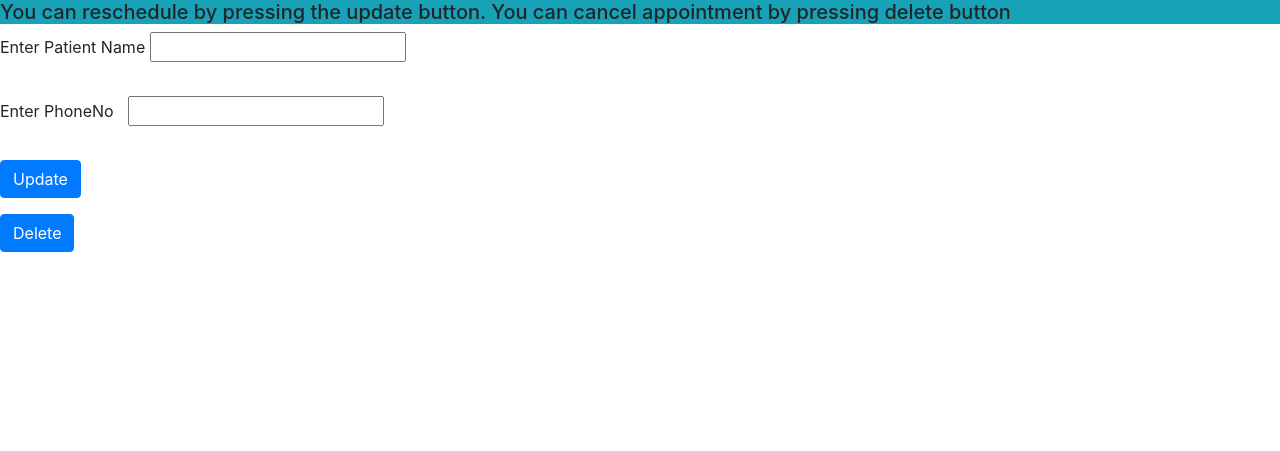
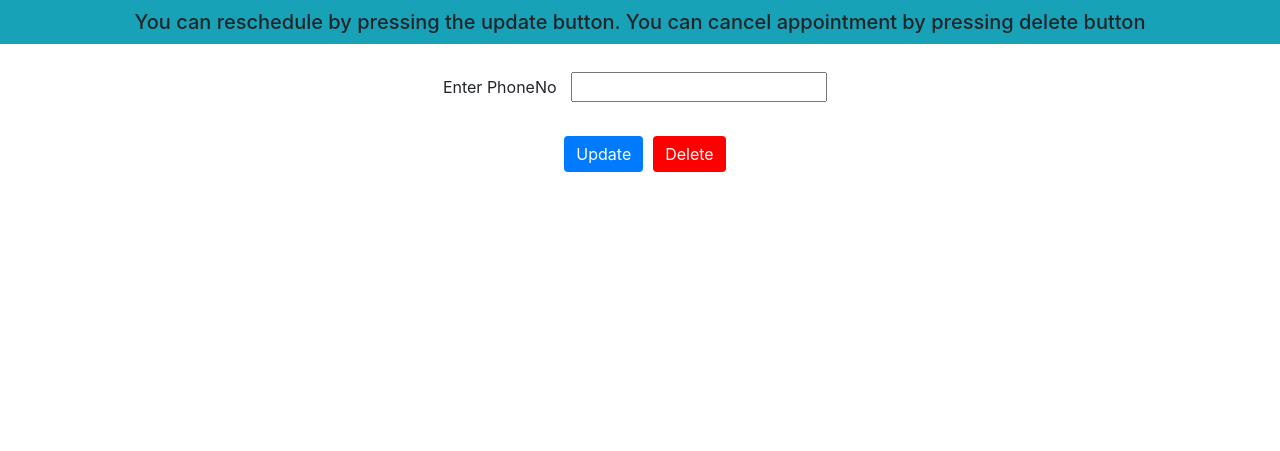
Before and after one commit to Darsuu/DBMS-Project, a Flask app: page /updatePatient in a window 1280 px wide. Shown: the part 56-507 px from the top of the page. Run offline with Flask 2, Linux system fonts and the light colour scheme; some libraries are stand-ins or nearby versions.

Commit message:
Added delete feature

```diff
--- a/website/templates/addPatient.html
+++ b/website/templates/addPatient.html
@@ -2,7 +2,7 @@
 {% block title %} Add Patient {% endblock %}
 
 {% block content %}
- <center><h3 class = "bg-primary">Add Patient</h3></center>
+ <center><h3 class = "bg-primary" style = "padding: 5px">Add Patient</h3></center>
 
  <form action = "{{url_for('views.addrec')}}" method="POST">
     <div class="form-group">
--- a/website/templates/base.html
+++ b/website/templates/base.html
@@ -54,7 +54,7 @@
 
         {% block content %}
         <div>
-            <center><h3 class="bg-info"> Hospital Management System</h3><center>
+            <center><h3 class="bg-info" style = "padding: 5px"> Hospital Management System</h3><center>
         </div>
         <img src = "/static/hospital.jpg" alt = "Hospital image" style = "display: block ; margin: auto">
         {% endblock %}
--- a/website/templates/updatePatient.html
+++ b/website/templates/updatePatient.html
@@ -3,20 +3,20 @@
 
 {% block content %}
 
-<h5 class = "bg-info"> You can reschedule by pressing the update button. You can cancel appointment by pressing delete button</h5>
-<form action = "{{url_for('views.changePat')}}" method="POST">
-    <div class = "form-group">
-        <label for = "Pname"> Enter Patient Name <input type = "text" name = "randbox" id = "Pname"> </label>
-    </div>
-    <div class = "form-group">
+<h5 class = "bg-info" style="padding:10px; text-align: center;"> You can reschedule by pressing the update button. You can cancel appointment by pressing delete button</h5>
+<form action = "{{url_for('views.changePat')}}" method="POST" style="padding:10px; align-items: center; text-align: center; height: 400px;">
+    <div class = "form-group" >
         <label for = "Pnum"> Enter PhoneNo <input type = "text" name = "changebox" id = "Pnum" style = "margin: 10px"> </label>
     </div>
-    <div class = "form-group">
-        <input type="submit" value = "Update" class="btn btn-primary"> <br/>
+    <div style="display: flex; align-items: center; justify-items: center; justify-content: center; justify-content: center; align-items: center;">
+        <div class = "form-group"  style="display: inline-flex; padding:0 0 10px 10px ;" >
+            <input style=" border: 0;" type="submit" value = "Update" class="btn btn-primary"> <br/>
+        </div>
+        <div class = "form-group" style="display: inline-flex;  padding:0 0 10px 10px" >
+            <input style="background-color: red; border: 0;"type="submit" value = "Delete" class="btn btn-primary" formaction="{{url_for('views.deletePat')}}">
+        </div>
     </div>
-    <div class = "form-group">
-        <input type="submit" value = "Delete" class="btn btn-primary">
-    </div>
-  </form>
+
+</form>
 
 {% endblock %}
--- a/website/views.py
+++ b/website/views.py
@@ -164,3 +164,30 @@ def changePat():
         finally:
             conn.close()
             return render_template("home.html")
+
+@views.route('/views.deletePat', methods = ['POST', 'GET'])
+def deletePat():
+    if request.method == 'POST':
+        try:
+            with sql.connect("hospital.db") as conn:
+                cur = conn.cursor()
+                conn.row_factory = sql.Row
+                cur.execute("begin")
+                try:
+                    num = request.form.get("changebox")
+                    cur.execute("Select * from DOCTOR WHERE ID = (Select DocID from PATIENTAPPOINTMENTS as pt, PATIENT as p where (p.ID = pt.PatID AND p.PhoneNo = ?))", (num,))
+                    record = cur.fetchone()
+                    print(record)
+                    cur.execute("UPDATE DOCTOR SET PatNo = ? WHERE ID = (Select DocID from PATIENTAPPOINTMENTS as pt, PATIENT as p where (p.ID = pt.PatID AND p.PhoneNo = ?))", (record[3]-1, num))
+                    cur.execute("DELETE FROM PATIENT WHERE PhoneNo = ?", (num, ))
+                    cur.execute("commit")
+                except Exception as e:
+                    print(e)
+                    cur.execute("rollback")
+            conn.commit()
+        except:
+            conn.rollback()
+
+        finally:
+            conn.close()
+            return render_template("home.html")
```
Also changed, not shown: hospital.db.
